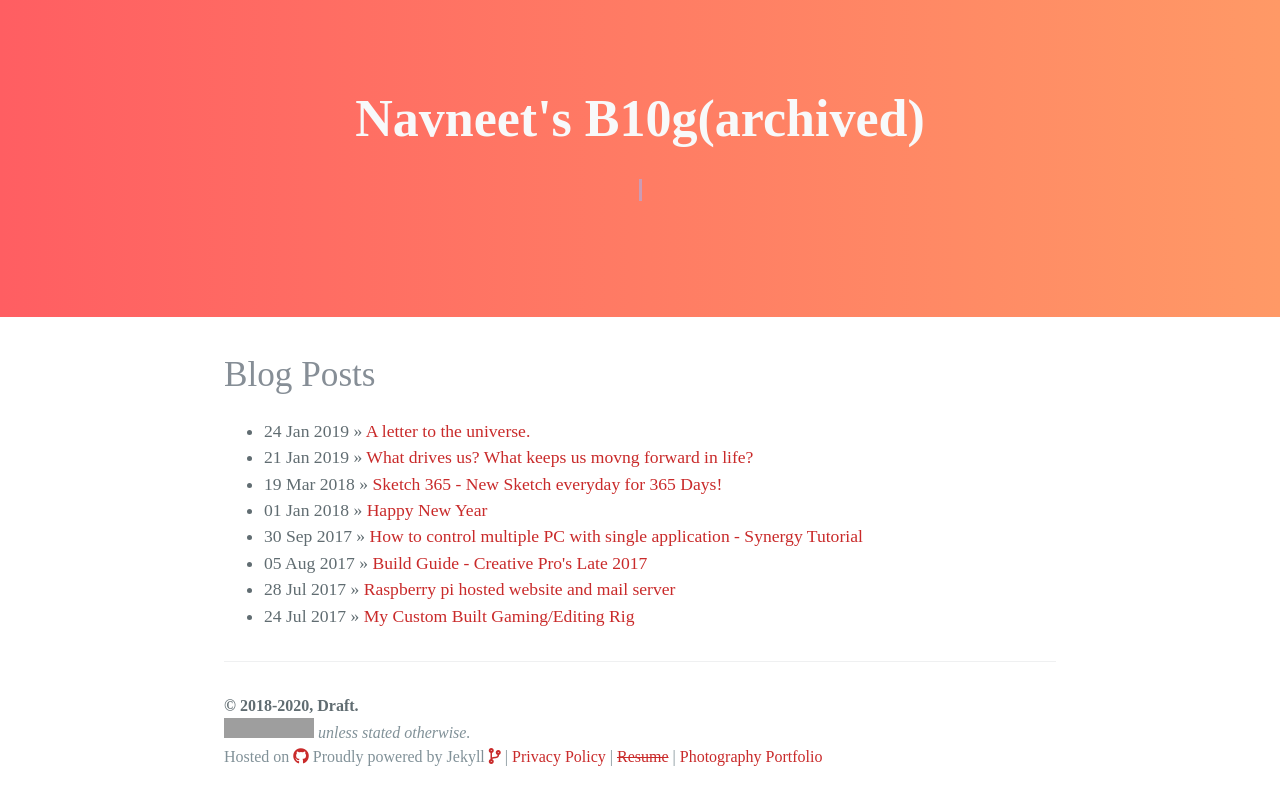
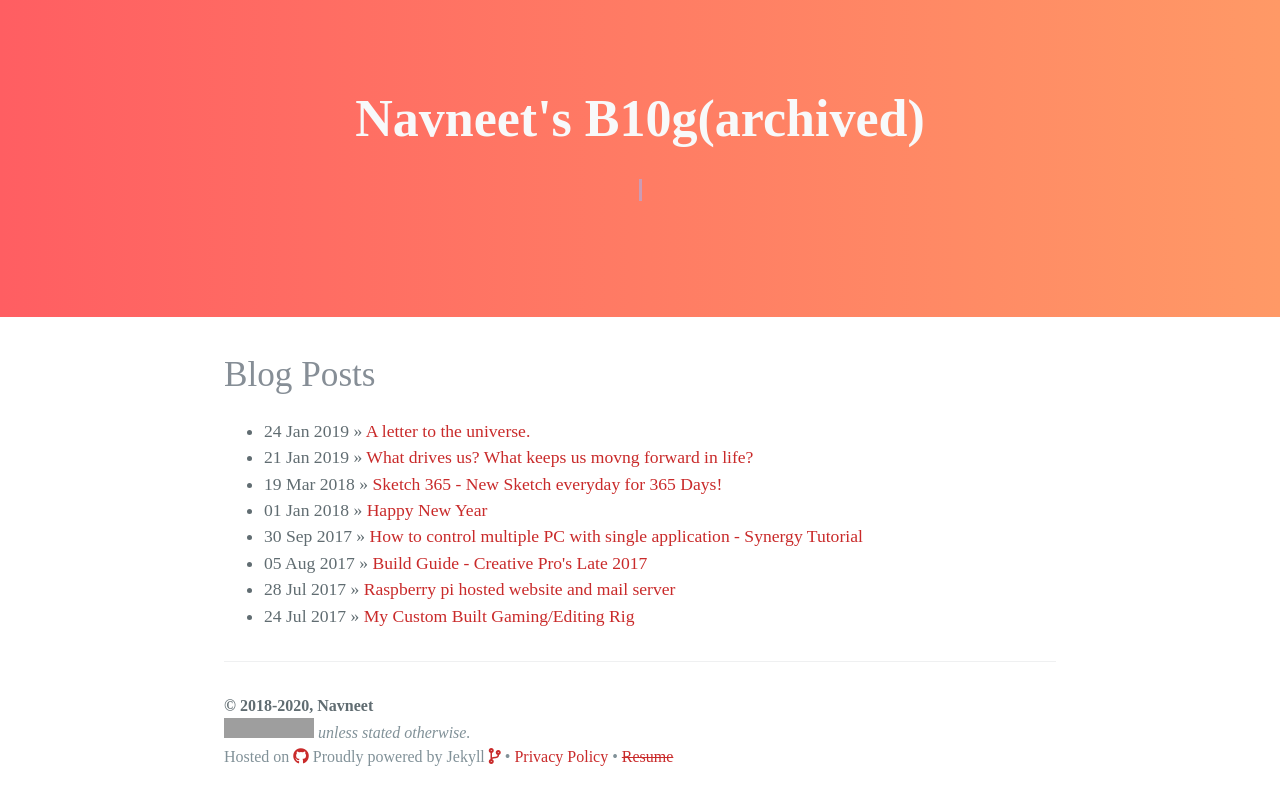
Before and after one commit to Navneet-Suresh/Navneet-Suresh.github.io, a Jekyll site: the page built from index.html, in a window 1280 px wide. Shown: the top 805 px of the page. Built offline with Jekyll 4.4.1, drawn with Linux system fonts in a browser that asks for light colours; nearby versions of some CDN libraries; the list of posts is cut into pages by our own code; comment, search, counter and statistics services are not loaded; grey boxes are pictures that could not be loaded.

Commit message:
Update page-footer.html
Update footer.

```diff
--- a/_includes/page-footer.html
+++ b/_includes/page-footer.html
@@ -1,7 +1,7 @@
 <footer class="site-footer animated zoomInUp">
-  <span class="site-footer-owner animated fadeInUp">&copy; 2018-<script>document.write(new Date().getFullYear())</script>, Draft.
+  <span class="site-footer-owner animated fadeInUp">&copy; 2018-<script>document.write(new Date().getFullYear())</script>, Navneet
   </span>
   <span class="site-footer-credits animated fadeInUp">
   <a href="https://github.com/Navneet-Suresh/navneet-suresh.github.io/blob/master/LICENSE.txt"><img alt="Creative Commons License" style="border-width:0" class="growOnHover" src="https://i.creativecommons.org/l/by-sa/4.0/80x15.png" /></a> <i>unless stated otherwise.</i>
-    <br>Hosted on <a href="https://pages.github.com"><i class="growOnHover fab fa-github"></i></a> Proudly powered by Jekyll <a href="http://github.com/pietromenna/jekyll-cayman-theme"><i class="growOnHover fas fa-code-branch"></i></a> | <a href="/privacy-policy">Privacy Policy</a> | <a href="/Navneethakrishnan_Iyengar_Resume.pdf"><strike>Resume</strike></a> | <a href="https://photography.ddraffft.in">Photography Portfolio</a></span>
+    <br>Hosted on <a href="https://pages.github.com"><i class="growOnHover fab fa-github"></i></a> Proudly powered by Jekyll <a href="http://github.com/pietromenna/jekyll-cayman-theme"><i class="growOnHover fas fa-code-branch"></i></a> • <a href="/privacy-policy">Privacy Policy</a> • <a href="/Navneethakrishnan_Iyengar_Resume.pdf"><strike>Resume</strike></a></span>
 </footer>
```
